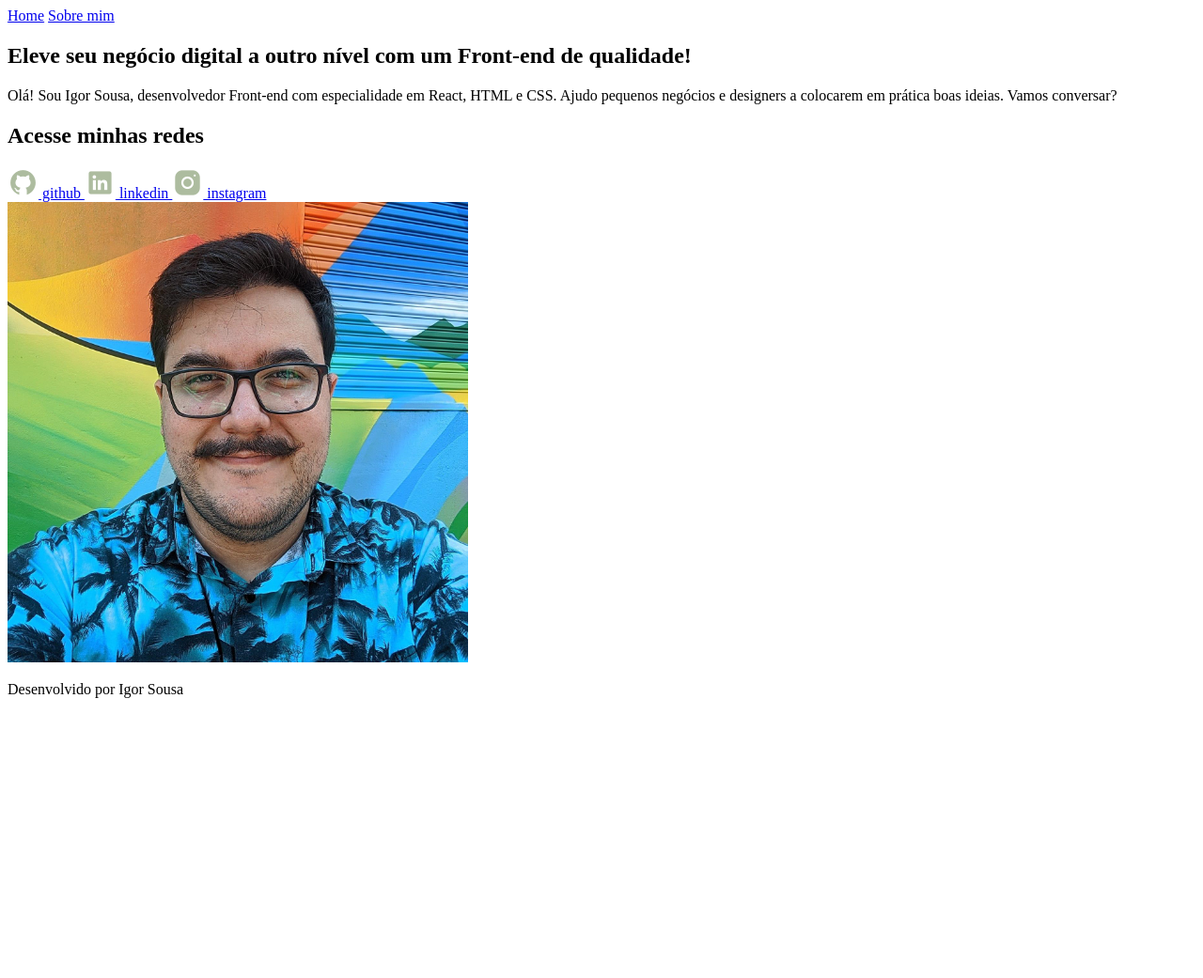
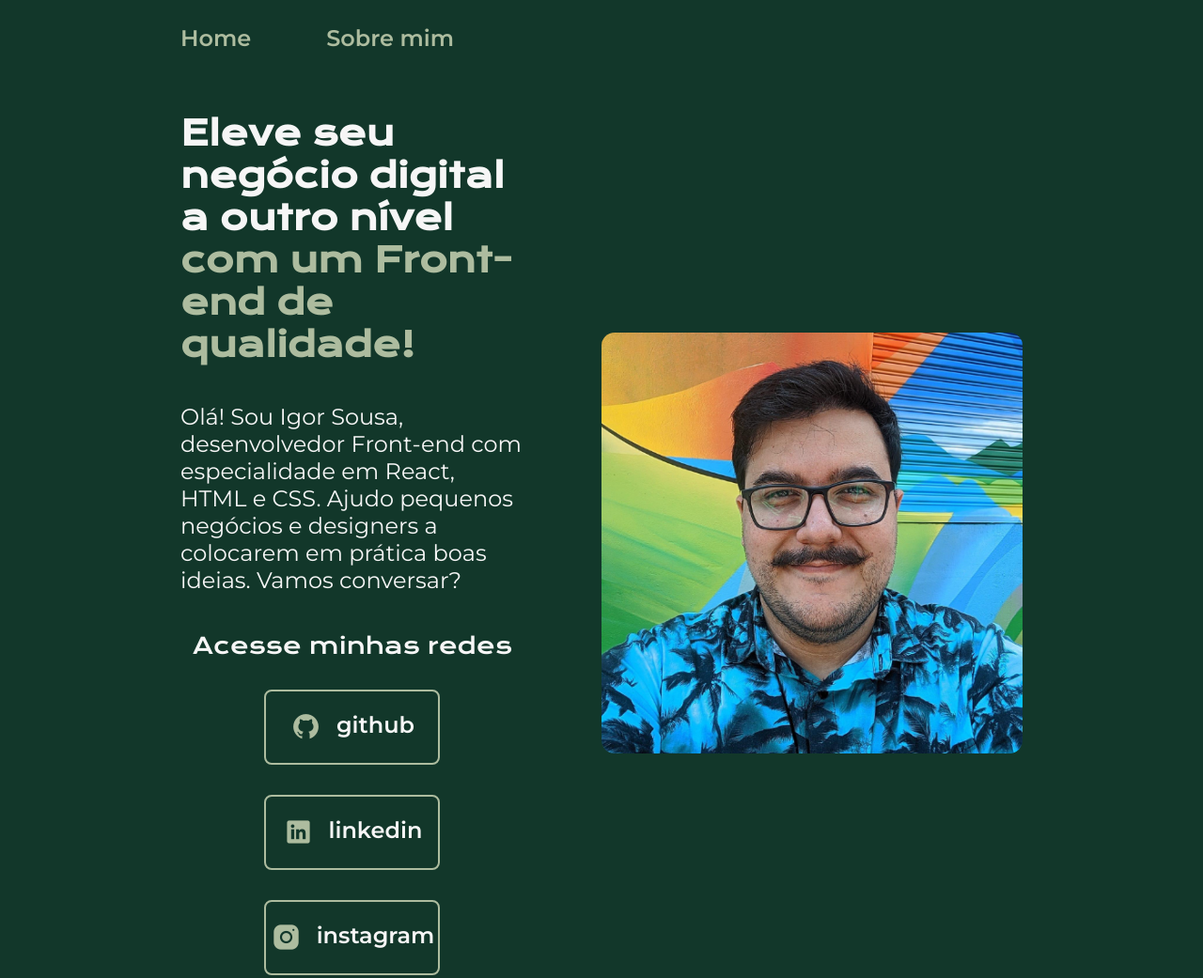
Before and after one commit to igor-sousa0/portfolio, a plain HTML site: page index.html in a window 1280 px wide. Shown: the top 1041 px of the page at 94% size. Before the commit the page ends 800 px from the top, so only its background shows below. Drawn offline with nearby package versions, Linux system fonts and the light colour scheme.

Commit message:
Add files via upload

```diff
--- a/index.html
+++ b/index.html
@@ -6,7 +6,7 @@
     <meta http-equiv="X-UA-Compatible" content="IE=edge">
     <meta name="viewport" content="width=device-width, initial-scale=1.0">
     <title>Portfolio</title>
-    <link rel="stylesheet" href="./styles/style.css">
+    <link rel="stylesheet" href="style.css">
 </head>
 
 <body>
--- /dev/null
+++ b/style.css
@@ -0,0 +1,124 @@
+@import url('https://fonts.googleapis.com/css2?family=Krona+One&family=Montserrat:wght@400;600&display=swap');
+
+:root {
+    --cor-primaria: #12372A;
+    --cor-secundaria: #F6F6F6;
+    --cor-terciaria: #ADBC9F;
+    --cor-hover: #436850;
+
+    --fonte-primaria: 'Krona One', sans-serif;
+    --fonte-secundaria: 'Montserrat', sans-serif;
+}
+*{
+    margin: 0;
+    padding: 0;
+}
+
+body{
+    box-sizing: border-box;
+    background-color: var(--cor-primaria);
+    color: var(--cor-secundaria);
+}
+.cabecalho{
+    padding: 2% 0% 0% 15%;
+}
+.cabecalho__menu{
+    display: flex;
+    gap: 80px;
+}
+.cabecalho__menu__link{
+    font-family: var(--fonte-secundaria);
+    font-size: 1.5rem;
+    font-weight: 600;
+    color: var(--cor-terciaria);
+    text-decoration: none;
+}
+.apresentacao{
+    padding: 5% 15%;
+    display: flex;
+    align-items: center;
+    justify-content: space-between;
+    gap: 5.13rem;
+}
+.apresentacao__conteudo{
+    width: 50%;
+    display: flex;
+    flex-direction: column;
+    gap: 40px;
+}
+
+.apresentacao__conteudo__titulo{
+    font-size: 2.25rem;
+    font-family: var(--fonte-primaria);
+}
+.titulo-destaque{
+    color: var(--cor-terciaria);
+}
+.apresentacao__conteudo__texto{
+    font-size: 1.5rem;
+    font-family: var(--fonte-secundaria);
+}
+
+.apresentacao__links{
+    display: flex;
+    flex-direction: column;
+    justify-content: space-between;
+    align-items: center;
+    gap: 32px;
+}
+.apresentacao__links__subtitulo{
+    font-family: var(--fonte-primaria);
+    font-weight: 400;
+    font-size: 1.5rem;
+}
+.apresentacao__links__navegacao{
+    display: flex;
+    justify-content: center;
+    gap: 16px;
+    border: 2px solid var(--cor-terciaria);
+    width: 50%;
+    text-align: center;
+    border-radius: 8px;
+    font-size: 1.5rem;
+    font-weight: 600;
+    padding: 21.5px 0;
+    text-decoration: none;
+    color: var(--cor-secundaria);
+    font-family: var(--fonte-secundaria);
+}
+.apresentacao__links__navegacao:hover{
+    background-color: var(--cor-hover);
+}
+
+.foto__perfil {
+    border-radius: 14px;
+    width: 50%;
+}
+.rodape{
+    color: var(--cor-primaria);
+    background-color: var(--cor-terciaria);
+    padding: 24px;
+    text-align: center;
+    font-family: var(--fonte-secundaria);
+    font-size: 1.5rem;
+    font-weight: 400;
+}
+
+@media (max-width: 1200px) {
+    .cabecalho {
+        padding: 10%;
+    }
+
+    .cabecalho__menu {
+        justify-content: center;
+    }
+
+    .apresentacao {
+        flex-direction: column-reverse;
+        padding: 5%;
+    }
+
+    .apresentacao__conteudo {
+        width: auto;
+    }
+}
```
Also changed, not shown: about.html (+1 -1 lines).
